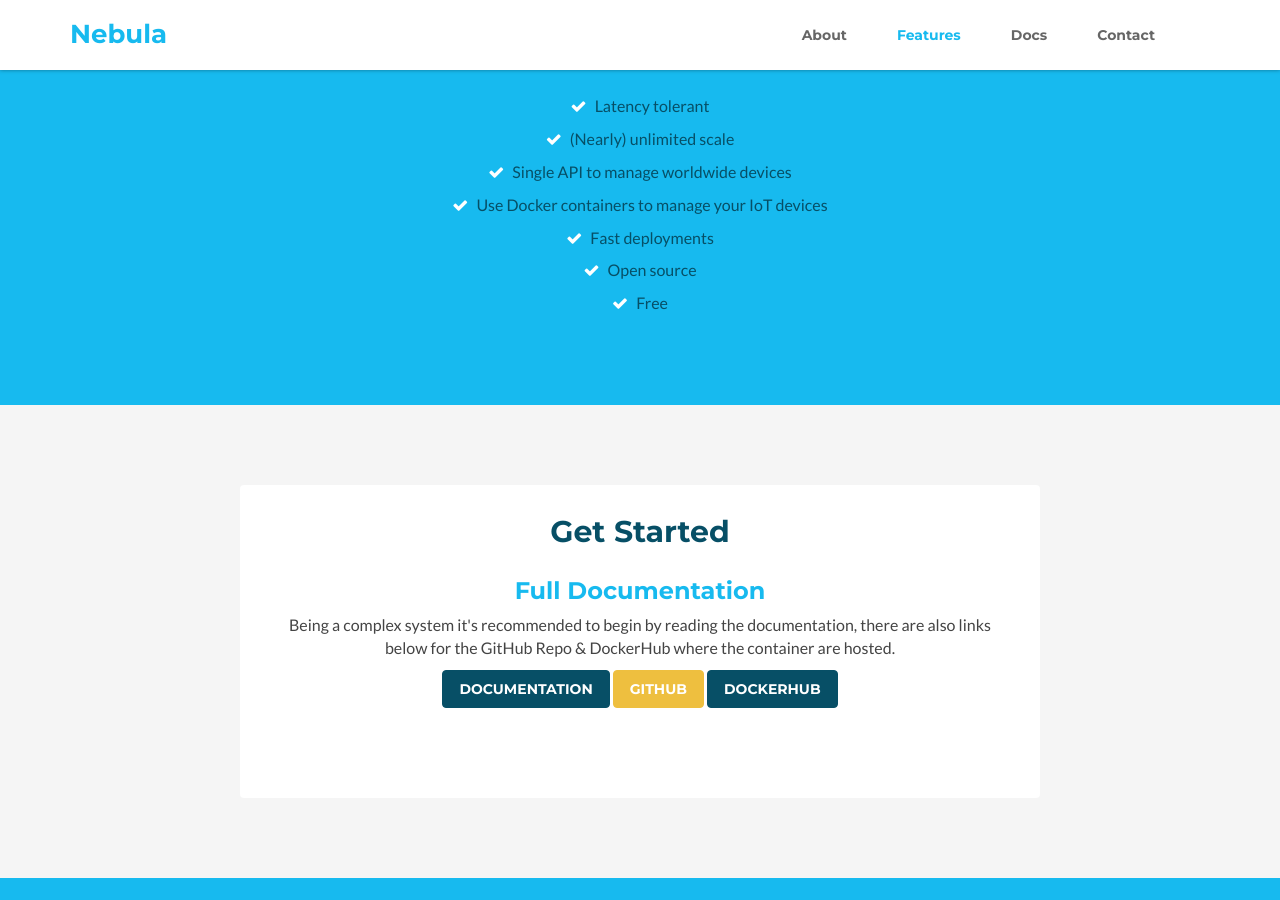
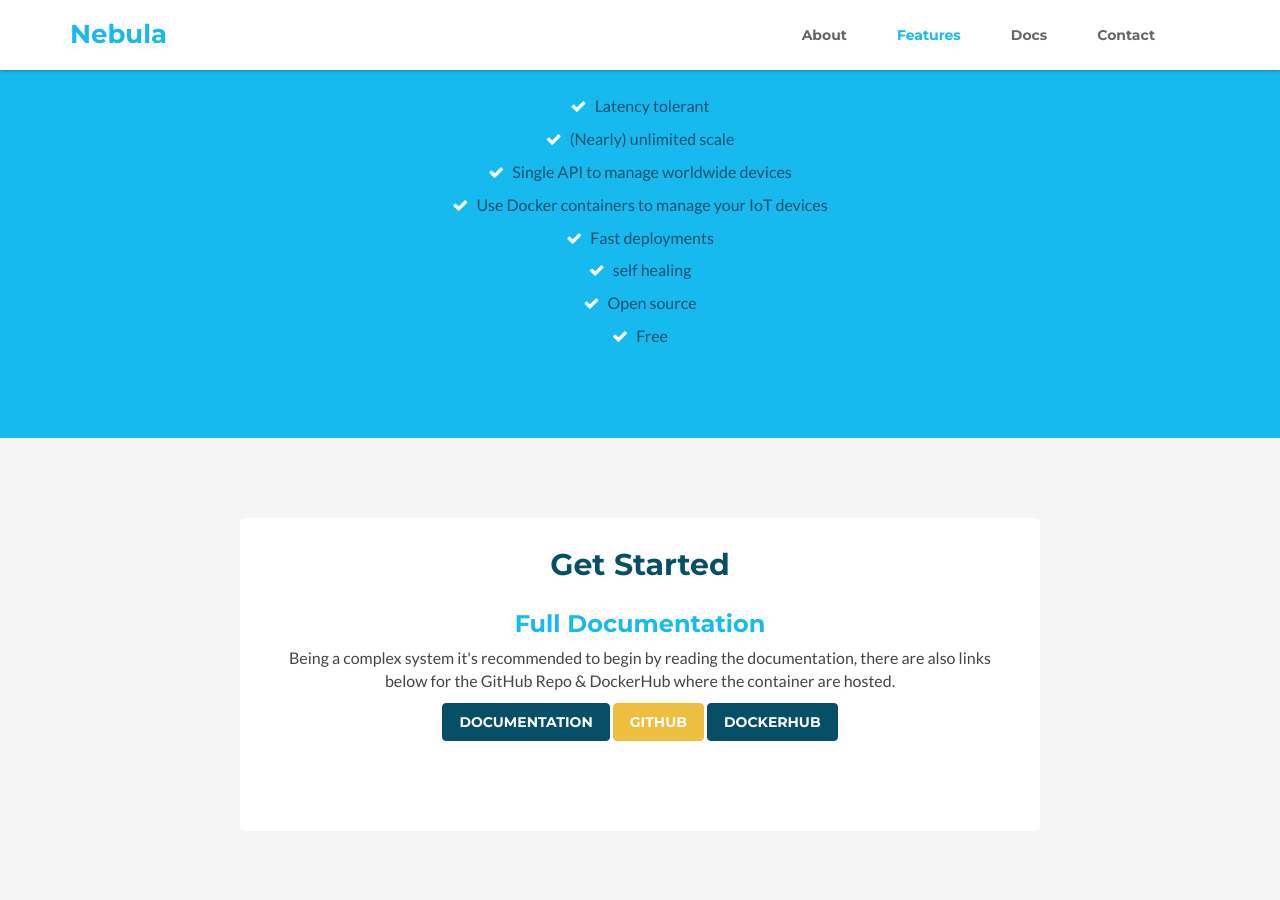
Before and after one commit to nebula-orchestrator/nebula-orchestrator.github.io, a Jekyll site: the page built from index.html, in a window 1280 px wide and 900 px high, scrolled down 1401 px. Built offline with Jekyll 4.4.1, drawn with Linux system fonts in a browser that asks for light colours.

Commit message:
adding self healing to feature list

```diff
--- a/_includes/features.html
+++ b/_includes/features.html
@@ -8,6 +8,7 @@
                 <li><i class="fa fa-check"></i> Single API to manage worldwide devices</li>
                 <li><i class="fa fa-check"></i> Use Docker containers to manage your IoT devices</li>
                 <li><i class="fa fa-check"></i> Fast deployments</li>
+                <li><i class="fa fa-check"></i> self healing</li>
                 <li><i class="fa fa-check"></i> Open source</li>
                 <li><i class="fa fa-check"></i> Free</li>
             </ul>
```
